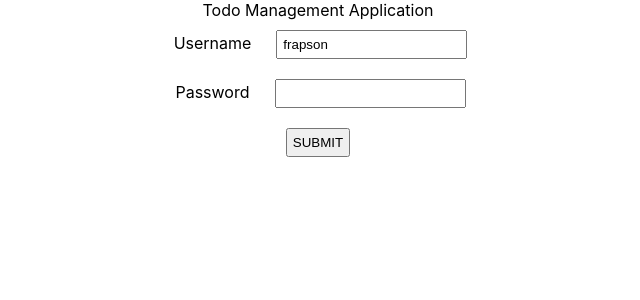
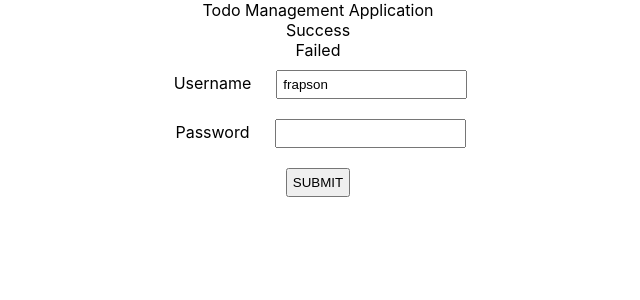
Before and after one commit to frapson/todo-app-react, a React (Create React App) app: page / in a window 1280 px wide. Shown: the top 300 px of the page, without its empty margins (322-962 px from the left). Built offline with nearby package versions, Linux system fonts and the light colour scheme.

Commit message:
added hardcoded authentication

```diff
--- a/src/components/todo/TodoApp.jsx
+++ b/src/components/todo/TodoApp.jsx
@@ -19,6 +19,9 @@ function LoginComponent() {
 
     const [username, setUsername] = useState('frapson')
     const [password, setPassword] = useState('')
+    const [showSuccessMessage, setSuccessMessage] = useState('false')
+    const [showErrorMessage, setErrorMessage] = useState('false')
+
 
     function handleUsernameChange(event) {
         setUsername(event.target.value)
@@ -28,8 +31,23 @@ function LoginComponent() {
         setPassword(event.target.value)
     }
 
+
+    function handleSubmit() {
+        if(username==='frapson' && password==='abc'){
+            setSuccessMessage(true)
+            setErrorMessage(false)
+        }else{
+            setSuccessMessage(false)
+            setErrorMessage(true)
+        }
+    }
+
+
     return (
         <div className="Login">
+            {showSuccessMessage && <div className="successMessage">Success</div>}
+            {showErrorMessage && <div className="errorMessage">Failed</div>}
+
             <div className="LoginForm">
                 <div>
                     <label>Username</label>
@@ -40,13 +58,14 @@ function LoginComponent() {
                     <input type="password" name="password" value={password} onChange={handlePasswordChange}></input>
                 </div>
                 <div>
-                    <button type="button" name="login">SUBMIT</button>
+                    <button type="button" name="login" onClick={handleSubmit}>SUBMIT</button>
                 </div>
             </div>
 
         </div>
     )
 }
+
 
 
 function WelcomeComponent() {
```
